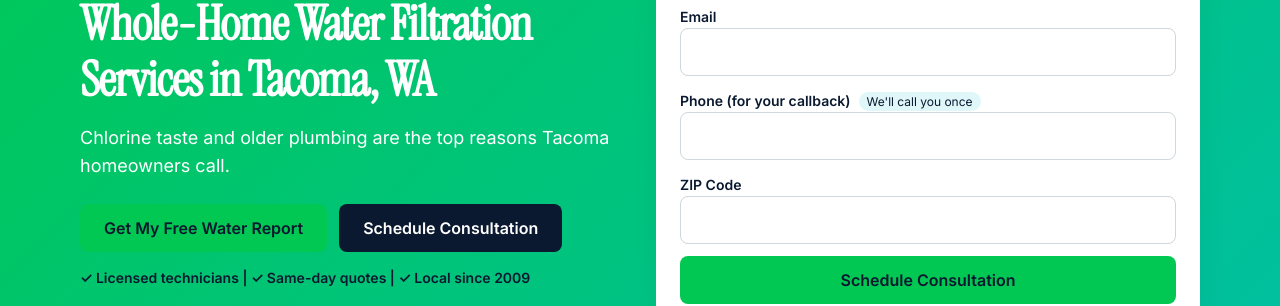
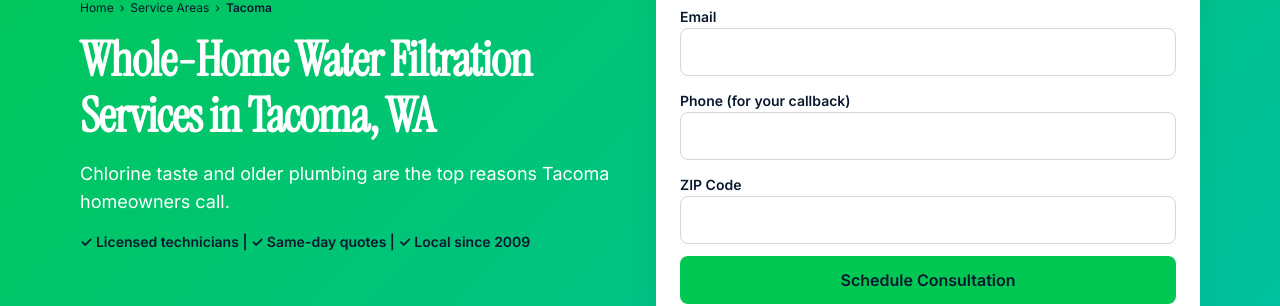
Before and after one commit to pepdek/USWaterPros, a Next.js app: page /cities/tacoma in a window 1280 px wide. Shown: the part 301-607 px from the top of the page. Built offline with nearby package versions, Linux system fonts and the light colour scheme; no server answers.

Commit message:
Remove city hero CTA buttons and 'We'll call you once' badge
Co-Authored-By: Claude Sonnet 5.5 <noreply@anthropic.com>

```diff
--- a/app/cities/[city]/page.tsx
+++ b/app/cities/[city]/page.tsx
@@ -45,10 +45,6 @@ export default function CityPage({ params }: Props) {
             <Breadcrumb items={[{ label: 'Service Areas', href: '/#areas' }, { label: c.name }]} />
             <h1 className="!text-white">{h1}</h1>
             <p className="mt-4 text-white md:text-lg">{c.headline}</p>
-            <div className="mt-6 flex flex-col sm:flex-row gap-3">
-              <a href="#report" className="btn btn-aqua">Get My Free Water Report</a>
-              <a href="#quote-form" className="btn btn-navy">Schedule Consultation</a>
-            </div>
             <p className="mt-4 text-navy text-sm font-semibold">✓ Licensed technicians | ✓ Same-day quotes | ✓ Local since 2009</p>
           </div>
           <div id="quote-form"><LeadForm service="whole-home-water-filtration" /></div>
--- a/components/LeadForm.tsx
+++ b/components/LeadForm.tsx
@@ -70,7 +70,7 @@ export default function LeadForm({ service }: { service: string }) {
       </div>
       <Field label="Name" error={show('name')}><input className="field" autoComplete="name" {...bind('name')} /></Field>
       <Field label="Email" error={show('email')}><input className="field" type="email" autoComplete="email" {...bind('email')} /></Field>
-      <Field label="Phone (for your callback)" badge="We'll call you once" error={show('phone')}><input className="field" type="tel" autoComplete="tel" {...bind('phone')} /></Field>
+      <Field label="Phone (for your callback)" error={show('phone')}><input className="field" type="tel" autoComplete="tel" {...bind('phone')} /></Field>
       <Field label="ZIP Code" error={show('zip')}><input className="field" inputMode="numeric" maxLength={5} autoComplete="postal-code" {...bind('zip')} /></Field>
       <input type="hidden" name="service_type" value={service} />
       <button className="btn btn-aqua w-full" disabled={state === 'sending'}>{state === 'sending' ? 'Sending…' : CTA}</button>
```
Also changed, not shown: 1 other file (tests, documents, lock files or other folders).
